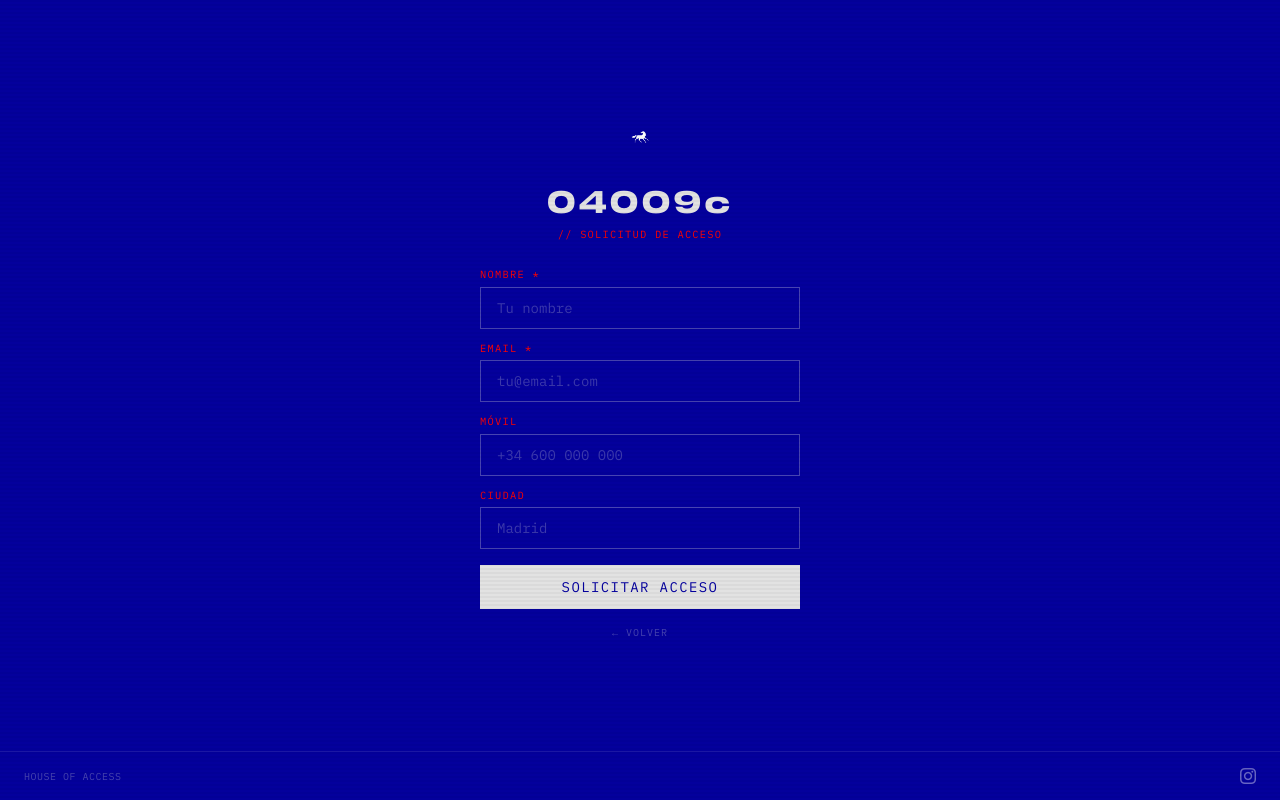
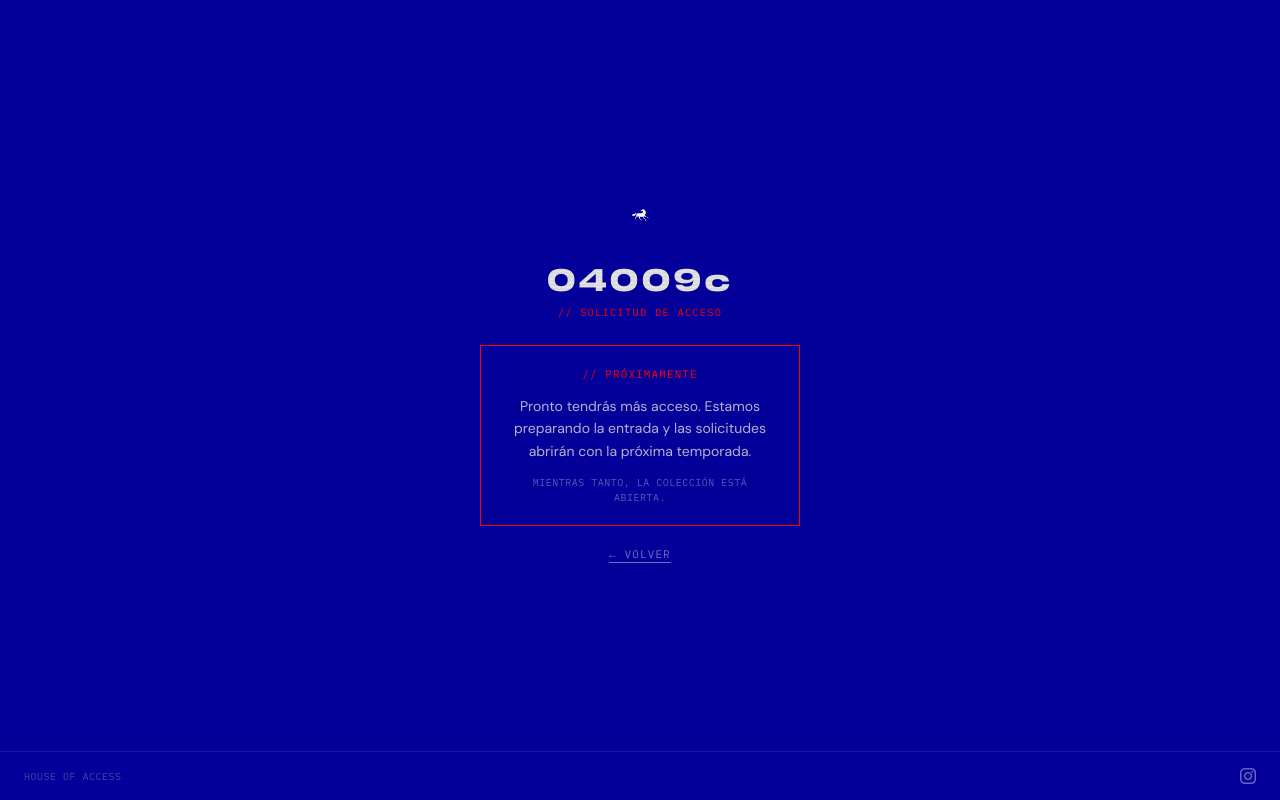
Before and after one commit to manuelt15/04009c, a Next.js app: page /subscribe in a window 1280 px wide. Built offline with nearby package versions, Linux system fonts and the light colour scheme.

Commit message:
Desactiva el formulario de solicitud: aviso de próximamente

```diff
--- a/src/components/gate/SubscribePage.tsx
+++ b/src/components/gate/SubscribePage.tsx
@@ -1,25 +1,11 @@
 "use client";
 
-import { useState } from "react";
 import { useRouter } from "next/navigation";
-import { motion, AnimatePresence } from "framer-motion";
+import { motion } from "framer-motion";
 import Image from "next/image";
-import { useToast } from "@/components/shared/Toaster";
-
-const FIELDS: { key: "name" | "email" | "mobile" | "city"; label: string; type: string; placeholder: string; required: boolean }[] = [
-  { key: "name",   label: "NOMBRE",   type: "text",  placeholder: "Tu nombre", required: true  },
-  { key: "email",  label: "EMAIL",    type: "email", placeholder: "tu@email.com", required: true  },
-  { key: "mobile", label: "MÓVIL",    type: "tel",   placeholder: "+34 600 000 000", required: false },
-  { key: "city",   label: "CIUDAD",   type: "text",  placeholder: "Madrid", required: false },
-];
 
 export default function SubscribePage() {
   const router = useRouter();
-  const [form, setForm]       = useState({ name: "", email: "", mobile: "", city: "" });
-  const [errors, setErrors] = useState<Partial<Record<keyof typeof form, string>>>({});
-  const [loading, setLoading] = useState(false);
-  const [success, setSuccess] = useState(false);
-  const toast = useToast();
 
   function handleBack() {
     const navigate = () => router.back();
@@ -30,51 +16,9 @@ export default function SubscribePage() {
     }
   }
 
-  async function handleSubmit(e: React.FormEvent) {
-    e.preventDefault();
-
-    const nextErrors: Partial<Record<keyof typeof form, string>> = {};
-    for (const f of FIELDS) {
-      if (f.required && !form[f.key].trim()) nextErrors[f.key] = `${f.label}: CAMPO OBLIGATORIO`;
-    }
-    if (form.email.trim() && !/^[^\s@]+@[^\s@]+\.[^\s@]+$/.test(form.email.trim())) {
-      nextErrors.email = "EL EMAIL NO ES VÁLIDO";
-    }
-    setErrors(nextErrors);
-    const firstInvalid = FIELDS.find((f) => nextErrors[f.key]);
-    if (firstInvalid) {
-      toast("REVISA LOS CAMPOS MARCADOS", "error");
-      requestAnimationFrame(() => document.getElementById(`subscribe-${firstInvalid.key}`)?.focus());
-      return;
-    }
-
-    setLoading(true);
-
-    try {
-      const res = await fetch("/api/subscribe", {
-        method: "POST",
-        headers: { "Content-Type": "application/json" },
-        body: JSON.stringify(form),
-      });
-      const data = await res.json();
-
-      if (!res.ok) {
-        toast(data.error ?? "ERROR DESCONOCIDO", "error");
-      } else {
-        toast("SOLICITUD ENVIADA", "success");
-        setSuccess(true);
-      }
-    } catch {
-      toast("CONEXIÓN FALLIDA", "error");
-    } finally {
-      setLoading(false);
-    }
-  }
-
   return (
     <main className="relative min-h-dvh bg-[var(--theme-bg)] flex flex-col items-center justify-between overflow-hidden grain">
       <h1 className="sr-only">Solicitud de acceso</h1>
-
 
       {/* Contenido central */}
       <div className="flex-1 flex flex-col items-center justify-center gap-6 px-8 py-16 w-full max-w-sm">
@@ -99,25 +43,25 @@ export default function SubscribePage() {
           <span className="font-terminal text-[0.65rem] tracking-[0.12em] uppercase text-brand-red">{"// SOLICITUD DE ACCESO"}</span>
         </motion.div>
 
-        <AnimatePresence mode="wait">
-          {success ? (
         <motion.div
-              key="success"
-              tabIndex={-1}
+          initial={{ opacity: 0, y: 10 }}
+          animate={{ opacity: 1, y: 0 }}
+          transition={{ duration: 0.5, delay: 0.2 }}
           role="status"
           aria-live="polite"
-              aria-label="Solicitud enviada. Tu solicitud ha sido recibida. Te contactaremos cuando tu acceso esté listo."
-              ref={(node) => { node?.focus(); }}
-              initial={{ opacity: 0, y: 10 }}
-              animate={{ opacity: 1, y: 0 }}
-              className="w-full flex flex-col items-center gap-4 text-center"
+          className="w-full flex flex-col items-center gap-5 text-center"
         >
-              <div className="border border-brand-red px-6 py-5 flex flex-col gap-2">
-                <span className="font-terminal text-[11px] text-brand-red tracking-widest">{"// REGISTRO COMPLETADO"}</span>
+          <div className="border border-brand-red px-6 py-5 flex flex-col gap-2 w-full">
+            <span className="font-terminal text-[11px] text-brand-red tracking-widest">{"// PRÓXIMAMENTE"}</span>
             <p className="font-body text-sm text-off-white/80 leading-relaxed mt-1">
-                  Tu solicitud ha sido recibida. Te contactaremos cuando tu acceso esté listo.
+              Pronto tendrás más acceso. Estamos preparando la entrada y las solicitudes
+              abrirán con la próxima temporada.
+            </p>
+            <p className="font-terminal text-[10px] text-off-white/40 tracking-wider mt-1">
+              MIENTRAS TANTO, LA COLECCIÓN ESTÁ ABIERTA.
             </p>
           </div>
+
           <button
             onClick={handleBack}
             className="font-terminal text-[11px] text-off-white/50 hover:text-off-white tracking-widest uppercase transition-colors underline underline-offset-4"
@@ -125,53 +69,6 @@ export default function SubscribePage() {
             ← VOLVER
           </button>
         </motion.div>
-          ) : (
-            <motion.form
-              key="form"
-              onSubmit={handleSubmit}
-              noValidate
-              initial={{ opacity: 0, y: 10 }}
-              animate={{ opacity: 1, y: 0 }}
-              className="w-full flex flex-col gap-3"
-            >
-              {FIELDS.map(({ key, label, type, placeholder, required }) => (
-                <div key={key} className="flex flex-col gap-1">
-                  <label htmlFor={`subscribe-${key}`} className="font-terminal text-[0.65rem] tracking-[0.12em] uppercase text-brand-red">{label}{required ? " *" : ""}</label>
-                  <input
-                    id={`subscribe-${key}`}
-                    required={required}
-                    aria-invalid={Boolean(errors[key])}
-                    aria-describedby={errors[key] ? `subscribe-${key}-error` : undefined}
-                    type={type}
-                    value={(form as Record<string, string>)[key]}
-                    onChange={(e) => setForm((p) => ({ ...p, [key]: e.target.value }))}
-                    placeholder={placeholder}
-                    disabled={loading}
-                    className="w-full bg-transparent border border-off-white/30 text-off-white font-terminal text-sm px-4 py-2.5 placeholder:text-off-white/25 focus:border-brand-red transition-colors disabled:opacity-50"
-                  />
-                  {errors[key] && <span id={`subscribe-${key}-error`} className="font-terminal text-xs text-off-white">{errors[key]}</span>}
-                </div>
-              ))}
-
-              <button
-                type="submit"
-                disabled={loading}
-                className="w-full bg-off-white text-brand-blue font-terminal text-sm tracking-widest uppercase py-3 hover:bg-brand-red hover:text-off-white press disabled:opacity-40 disabled:cursor-not-allowed mt-1"
-              >
-                {loading ? "ENVIANDO..." : "SOLICITAR ACCESO"}
-              </button>
-
-
-              <button
-                type="button"
-                onClick={handleBack}
-                className="font-terminal text-[10px] text-off-white/30 hover:text-off-white/70 tracking-widest uppercase transition-colors text-center mt-1"
-              >
-                ← VOLVER
-              </button>
-            </motion.form>
-          )}
-        </AnimatePresence>
       </div>
 
       {/* Footer */}
```
Lines whose indentation alone changed are shown as unchanged.
